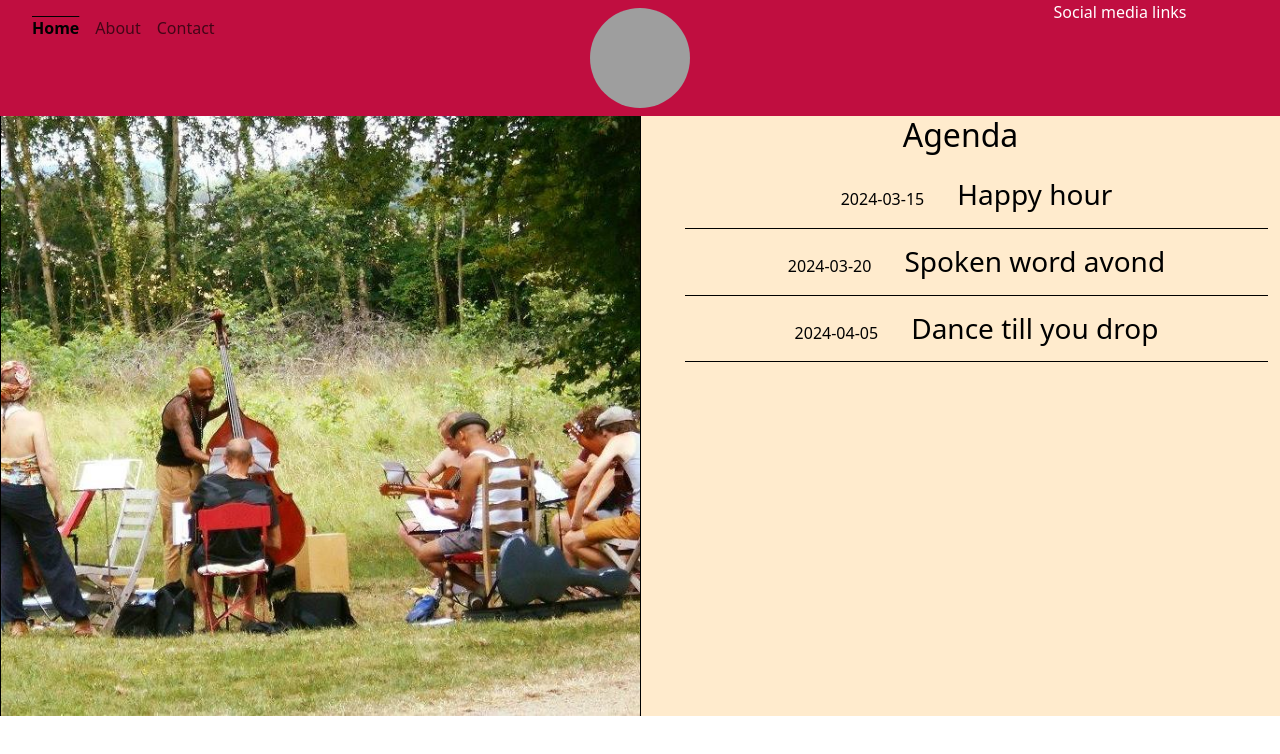
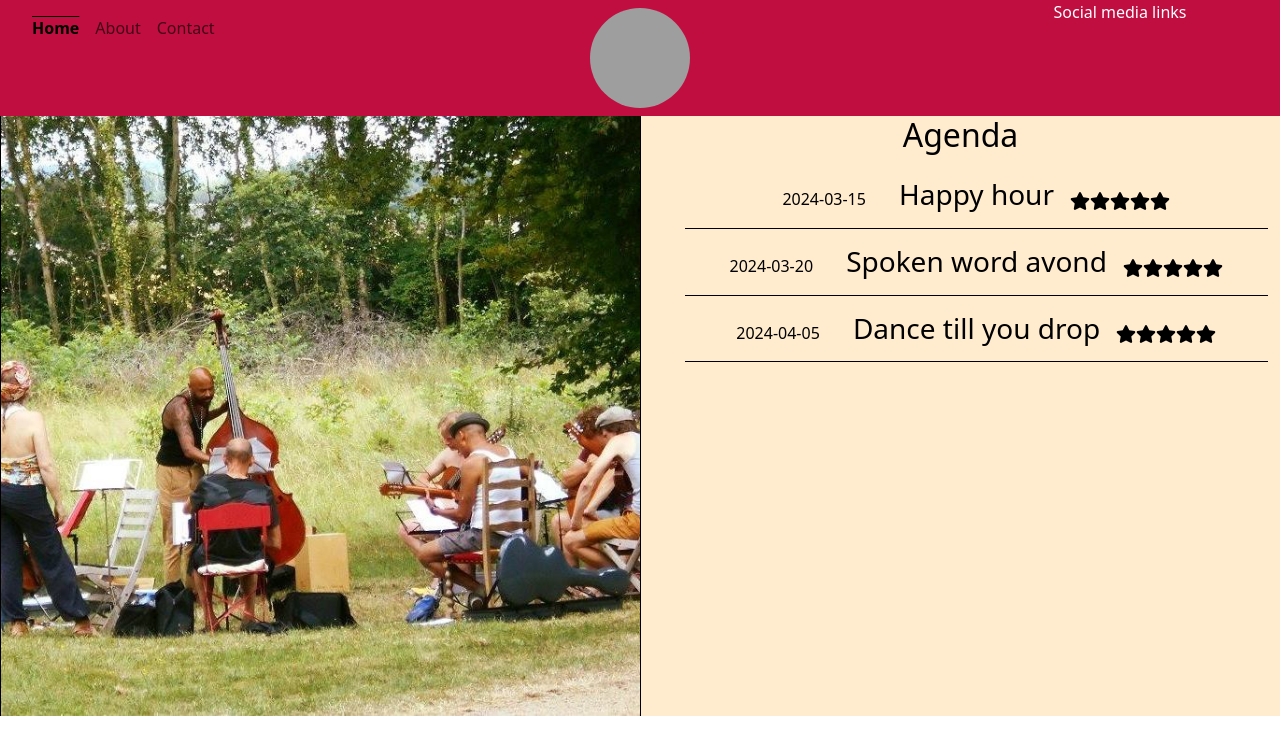
Before and after one commit to saebuabu/bootstrap-react, a React (Create React App) app: page / in a window 1280 px wide. Shown: the top 754 px of the page. Built offline with nearby package versions, Linux system fonts and the light colour scheme; grey boxes are pictures that could not be loaded.

Commit message:
star-rating component opzet ...

```diff
--- a/package.json
+++ b/package.json
@@ -12,6 +12,7 @@
     "react": "^18.2.0",
     "react-bootstrap": "^2.10.0",
     "react-dom": "^18.2.0",
+    "react-icons": "^5.1.0",
     "react-router-dom": "^6.22.3",
     "react-scripts": "5.0.1",
     "web-vitals": "^2.1.4"
--- a/src/components/Opdracht2Kolommen/index.jsx
+++ b/src/components/Opdracht2Kolommen/index.jsx
@@ -1,5 +1,6 @@
 import './style.css'
 import events from './events.js';
+import StarRating from '../star-rating';
 
 export default function Opdracht2Kolommen() {
     return (
@@ -22,6 +23,7 @@
                         <li key={event.id}>
                             <span>{event.date}</span>
                             <h3>{event.title}</h3>
+                            <span><StarRating noOfStars={5}/></span>
                         </li>
                     ))}
                     </ul>
--- /dev/null
+++ b/src/components/star-rating/index.jsx
@@ -0,0 +1,39 @@
+import { useState } from 'react';
+import {FaStar} from 'react-icons/fa'
+import './style.css'
+
+export default function StarRating({noOfStars=5}) {
+
+    const [rating, setRating] = useState(0);
+    const [hover,setHover] = useState(0);
+
+
+    function handleClick(getCurrentIndex) {
+        setRating(getCurrentIndex);
+    }
+
+    function handleMouseEnter(getCurrentIndex) {
+        setHover(getCurrentIndex);
+    }
+
+    function handleMouseLeave() {
+        setRating(rating);
+    }
+
+    return <div className="star-rating">
+        {
+            [...Array(noOfStars)].map( (_, index) => {
+                index += 1;
+                    return <FaStar
+                                key={index}
+                                className={ index <= hover || rating ? 'active' : 'inactive'}
+                                onClick={() => handleClick(index)}
+                                onMouseEnter={() => handleMouseEnter(index)}
+                                onMouseLeave={() => handleMouseLeave()}
+                                size={20}
+                                />
+            })
+        }
+
+    </div>;
+}
--- /dev/null
+++ b/src/components/star-rating/style.css
@@ -0,0 +1,11 @@
+.star-rating {
+    margin: 0 0 0 1em;
+}
+
+.star-rating .active {
+    color: azure;
+}
+
+.star-rating .inactive {
+    color: #000000;
+}
```
Also changed, not shown: 1 other file (tests, documents, lock files or other folders).
